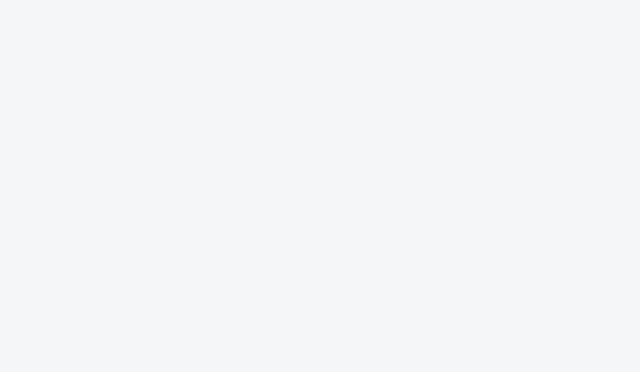
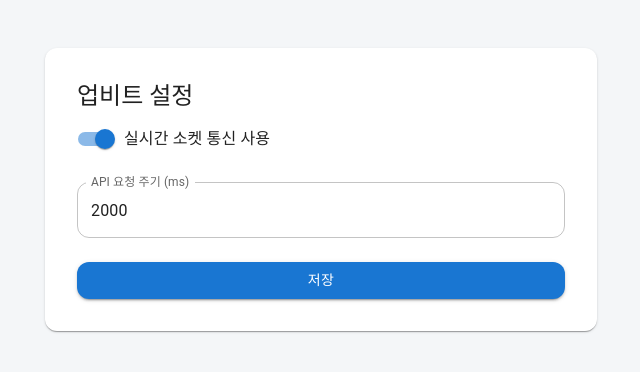
Before and after one commit to Chadongsub/cursorTest2, a React (Create React App) app: page /upbit-settings in a window 1280 px wide. Before the commit this address had no page. Shown: the top 372 px of the page, without its empty margins (319-959 px from the left). Built offline with nearby package versions, Linux system fonts and the light colour scheme.

Commit message:
UI 수정

```diff
--- a/src/App.tsx
+++ b/src/App.tsx
@@ -5,6 +5,7 @@ import { BrowserRouter as Router, Routes, Route } from 'react-router-dom';
 import Dashboard from './pages/Dashboard';
 import MarketPage from './pages/MarketPage';
 import InterestPage from './pages/InterestPage';
+import UpbitSettingsPage from './pages/UpbitSettingsPage';
 
 const theme = createTheme({
   palette: {
@@ -24,6 +25,7 @@ function App() {
           <Route path="/" element={<Dashboard />} />
           <Route path="/market" element={<MarketPage />} />
           <Route path="/interest" element={<InterestPage />} />
+          <Route path="/upbit-settings" element={<UpbitSettingsPage />} />
         </Routes>
       </Router>
     </ThemeProvider>
--- a/src/components/InterestMarkets/InterestMarkets.tsx
+++ b/src/components/InterestMarkets/InterestMarkets.tsx
@@ -12,7 +12,8 @@ import {
   Skeleton,
   Tooltip,
   Button,
-  Grid
+  Grid,
+  Divider
 } from '@mui/material';
 import {
   TrendingUp as TrendingUpIcon,
@@ -399,25 +400,27 @@ const InterestMarkets: React.FC = () => {
                             <DragIndicatorIcon fontSize="small" />
                           </IconButton>
                         </Tooltip>
-                        <Tooltip title="관심 종목에서 삭제">
-                          <IconButton
+                        <Tooltip title="관심 종목 해제">
+                          <Button
+                            variant="contained"
                             size="small"
+                            color="secondary"
                             onClick={() => handleRemoveInterest(market.market)}
-                            sx={{ color: 'error.main' }}
+                            sx={{ minWidth: 0, px: 1, py: 0.5, fontSize: '0.75rem', flexShrink: 0 }}
                           >
-                            <DeleteIcon fontSize="small" />
-                          </IconButton>
+                            해제
+                          </Button>
                         </Tooltip>
                       </Box>
                     </Box>
-
+                    <Divider sx={{ my: 1 }} />
                     {/* 가격 영역 */}
                     <Box sx={{ mb: 2, flexShrink: 0 }}>
                       <PriceTypography variant="h5" change={ticker.change} sx={{ fontSize: '1.25rem' }}>
                         ₩{formatPrice(ticker.trade_price)}
                       </PriceTypography>
                     </Box>
-
+                    <Divider sx={{ my: 1 }} />
                     {/* 변동률 및 변동가격 영역 */}
                     <Box sx={{ display: 'flex', justifyContent: 'space-between', alignItems: 'center', mb: 1, flexShrink: 0 }}>
                       <Box sx={{ display: 'flex', alignItems: 'center', gap: 0.5 }}>
@@ -438,7 +441,7 @@ const InterestMarkets: React.FC = () => {
                         ₩{formatPrice(ticker.change_price)}
                       </ChangeTypography>
                     </Box>
-
+                    <Divider sx={{ my: 1 }} />
                     {/* 거래량 영역 - 하단에 고정 */}
                     <Box sx={{ mt: 'auto', flexShrink: 0 }}>
                       <Typography variant="caption" color="text.secondary" sx={{ fontSize: '0.7rem' }}>
--- a/src/components/Sidebar.tsx
+++ b/src/components/Sidebar.tsx
@@ -30,6 +30,7 @@ const mainMenu = [
 const subMenu = [
   { text: '설정', icon: <SettingsIcon />, path: '/settings' },
   { text: '정보', icon: <InfoIcon />, path: '/info' },
+  { text: '업비트 설정', icon: <SettingsIcon />, path: '/upbit-settings' },
 ];
 
 export default function Sidebar() {
--- a/src/components/Topbar.tsx
+++ b/src/components/Topbar.tsx
@@ -1,8 +1,5 @@
 import React from 'react';
-import { AppBar, Toolbar, Typography, IconButton, Badge, Box } from '@mui/material';
-import NotificationsIcon from '@mui/icons-material/Notifications';
-import AccountCircle from '@mui/icons-material/AccountCircle';
-import SearchIcon from '@mui/icons-material/Search';
+import { AppBar, Toolbar, Typography } from '@mui/material';
 
 export default function Topbar() {
   return (
@@ -11,19 +8,6 @@ export default function Topbar() {
         <Typography variant="h6" noWrap sx={{ flexGrow: 1 }}>
           업비트 대시보드
         </Typography>
-        <Box sx={{ display: 'flex', alignItems: 'center', gap: 1 }}>
-          <IconButton color="inherit">
-            <SearchIcon />
-          </IconButton>
-          <IconButton color="inherit">
-            <Badge badgeContent={3} color="error">
-              <NotificationsIcon />
-            </Badge>
-          </IconButton>
-          <IconButton color="inherit">
-            <AccountCircle />
-          </IconButton>
-        </Box>
       </Toolbar>
     </AppBar>
   );
--- a/src/index.tsx
+++ b/src/index.tsx
@@ -1,12 +1,37 @@
 import React from 'react';
 import ReactDOM from 'react-dom/client';
 import App from './App';
+import { ThemeProvider, createTheme } from '@mui/material/styles';
+import CssBaseline from '@mui/material/CssBaseline';
+
+const theme = createTheme({
+  palette: {
+    mode: 'light',
+    primary: {
+      main: '#1976d2', // 파란색
+    },
+    secondary: {
+      main: '#ff4081',
+    },
+    background: {
+      default: '#f4f6fa',
+      paper: '#fff',
+    },
+  },
+  shape: {
+    borderRadius: 12,
+  },
+  typography: {
+    fontFamily: 'Noto Sans KR, Arial, sans-serif',
+  },
+});
 
 const root = ReactDOM.createRoot(
   document.getElementById('root') as HTMLElement
 );
 root.render(
-  <React.StrictMode>
+  <ThemeProvider theme={theme}>
+    <CssBaseline />
     <App />
-  </React.StrictMode>
+  </ThemeProvider>
 );
--- /dev/null
+++ b/src/pages/UpbitSettingsPage.tsx
@@ -0,0 +1,49 @@
+import React, { useState, useEffect } from 'react';
+import { Box, Container, Typography, Paper, Switch, FormControlLabel, TextField, Button } from '@mui/material';
+
+const LOCAL_KEY = 'upbitSettings';
+
+export default function UpbitSettingsPage() {
+  const [useSocket, setUseSocket] = useState(true);
+  const [apiInterval, setApiInterval] = useState(2000);
+
+  useEffect(() => {
+    // 기존 설정 불러오기
+    const saved = localStorage.getItem(LOCAL_KEY);
+    if (saved) {
+      const parsed = JSON.parse(saved);
+      setUseSocket(parsed.useSocket ?? true);
+      setApiInterval(parsed.apiInterval ?? 2000);
+    }
+  }, []);
+
+  const handleSave = () => {
+    localStorage.setItem(LOCAL_KEY, JSON.stringify({ useSocket, apiInterval }));
+    alert('설정이 저장되었습니다!');
+  };
+
+  return (
+    <Container maxWidth="sm" sx={{ mt: 6 }}>
+      <Paper sx={{ p: 4 }}>
+        <Typography variant="h5" gutterBottom>업비트 설정</Typography>
+        <Box sx={{ display: 'flex', flexDirection: 'column', gap: 3 }}>
+          <FormControlLabel
+            control={<Switch checked={useSocket} onChange={e => setUseSocket(e.target.checked)} color="primary" />}
+            label="실시간 소켓 통신 사용"
+          />
+          <TextField
+            label="API 요청 주기 (ms)"
+            type="number"
+            value={apiInterval}
+            onChange={e => setApiInterval(Number(e.target.value))}
+            InputProps={{ inputProps: { min: 500, step: 100 } }}
+            fullWidth
+          />
+          <Button variant="contained" color="primary" onClick={handleSave}>
+            저장
+          </Button>
+        </Box>
+      </Paper>
+    </Container>
+  );
+}
```
